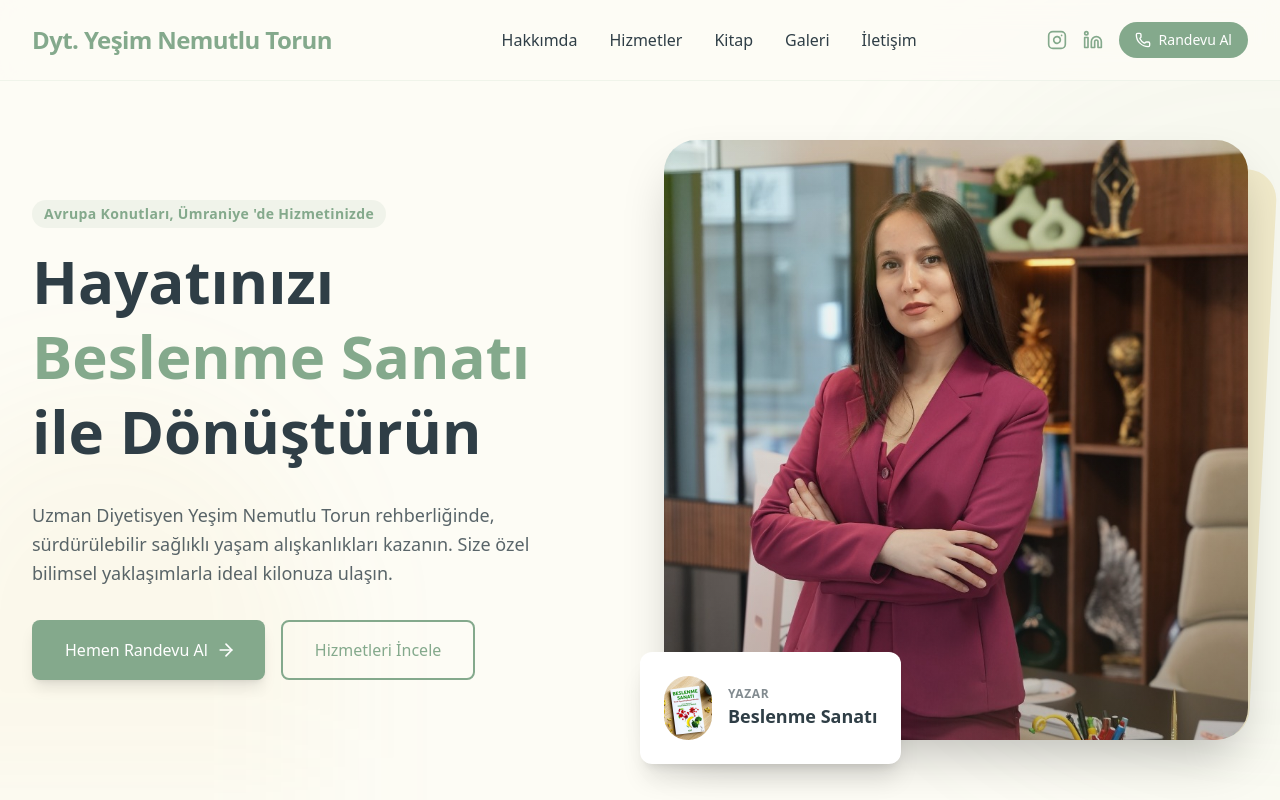
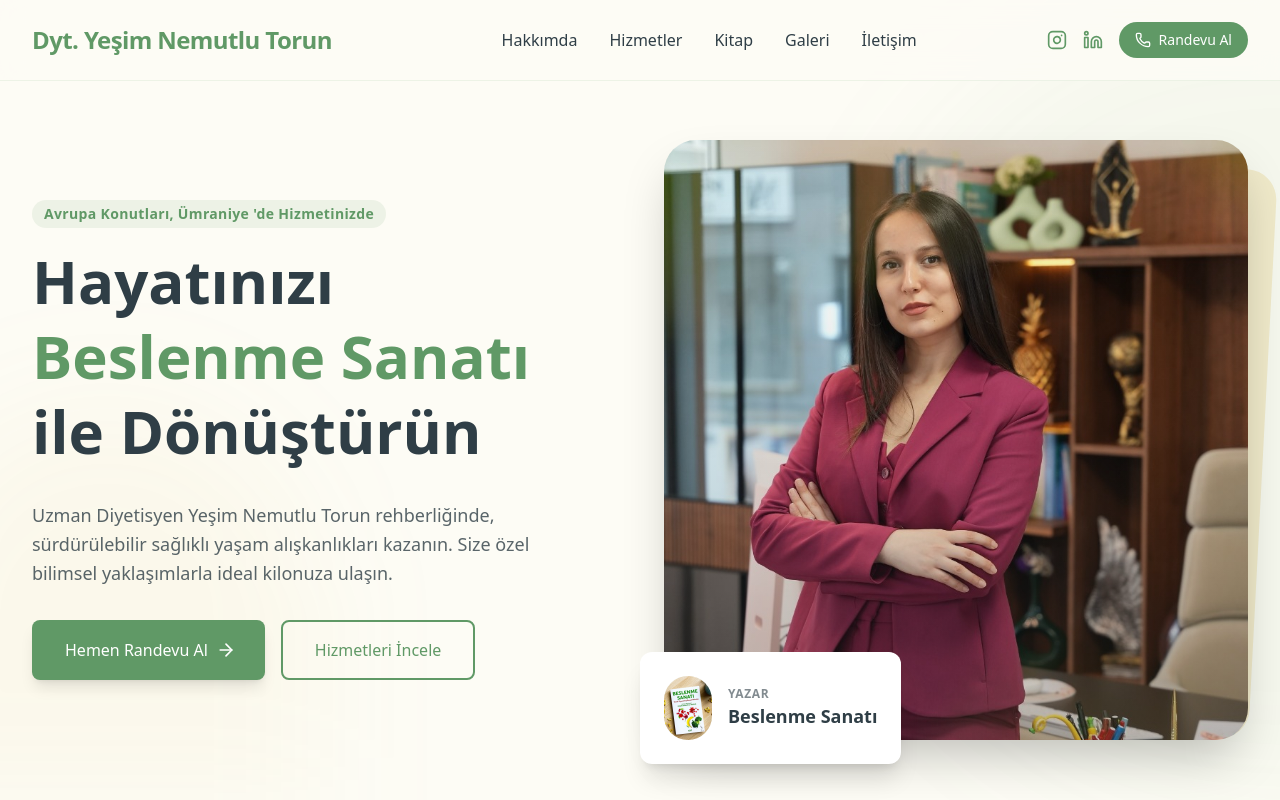
Before and after one commit to tacker2022/diyetisyen-website, a Next.js app: page / in a window 1280 px wide. Shown: the top 800 px of the page. Built offline with nearby package versions, Linux system fonts and the light colour scheme.

Commit message:
Update sage color to be more vibrant

```diff
--- a/app/globals.css
+++ b/app/globals.css
@@ -1,7 +1,7 @@
 @import "tailwindcss";
 
 @theme {
-  --color-sage: #84A98C;
+  --color-sage: #609966;
   --color-cream: #FDFCF5;
   --color-gold: #D4AF37;
   --color-charcoal: #2F3E46;
```
